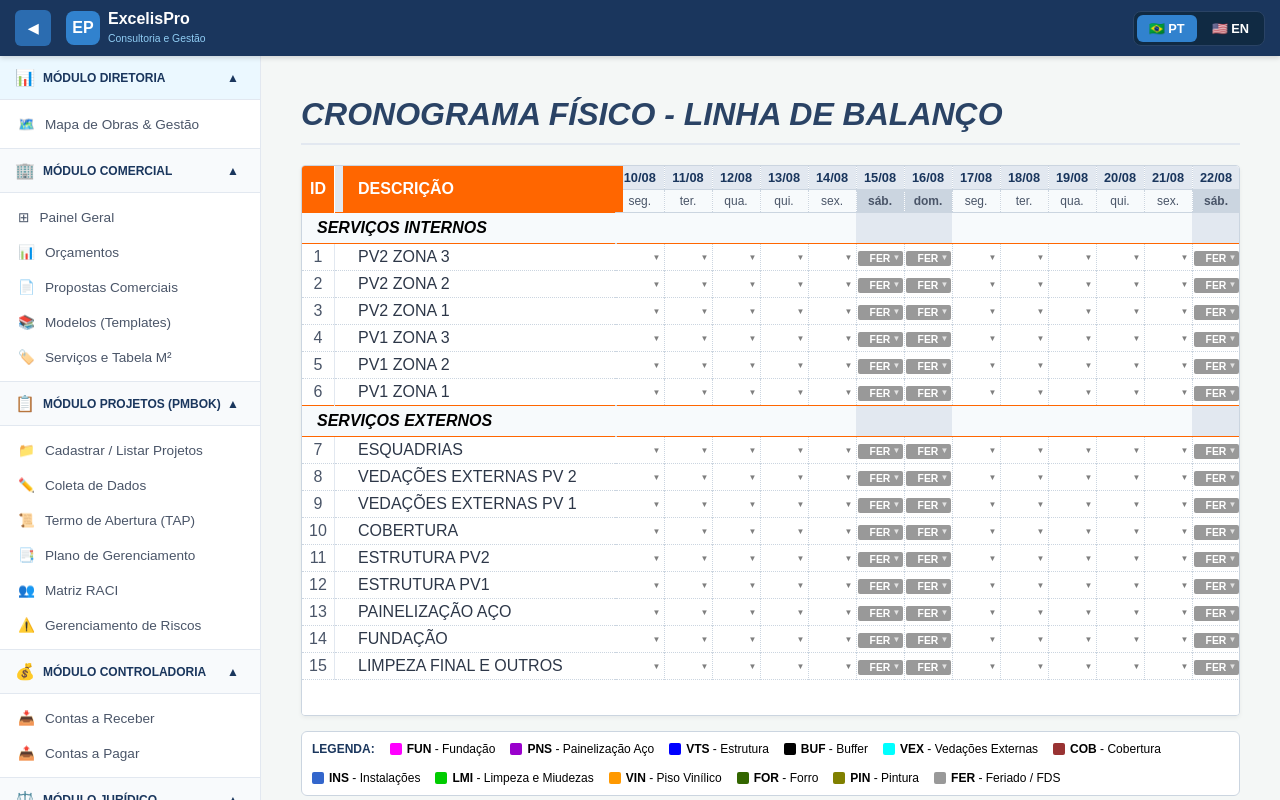
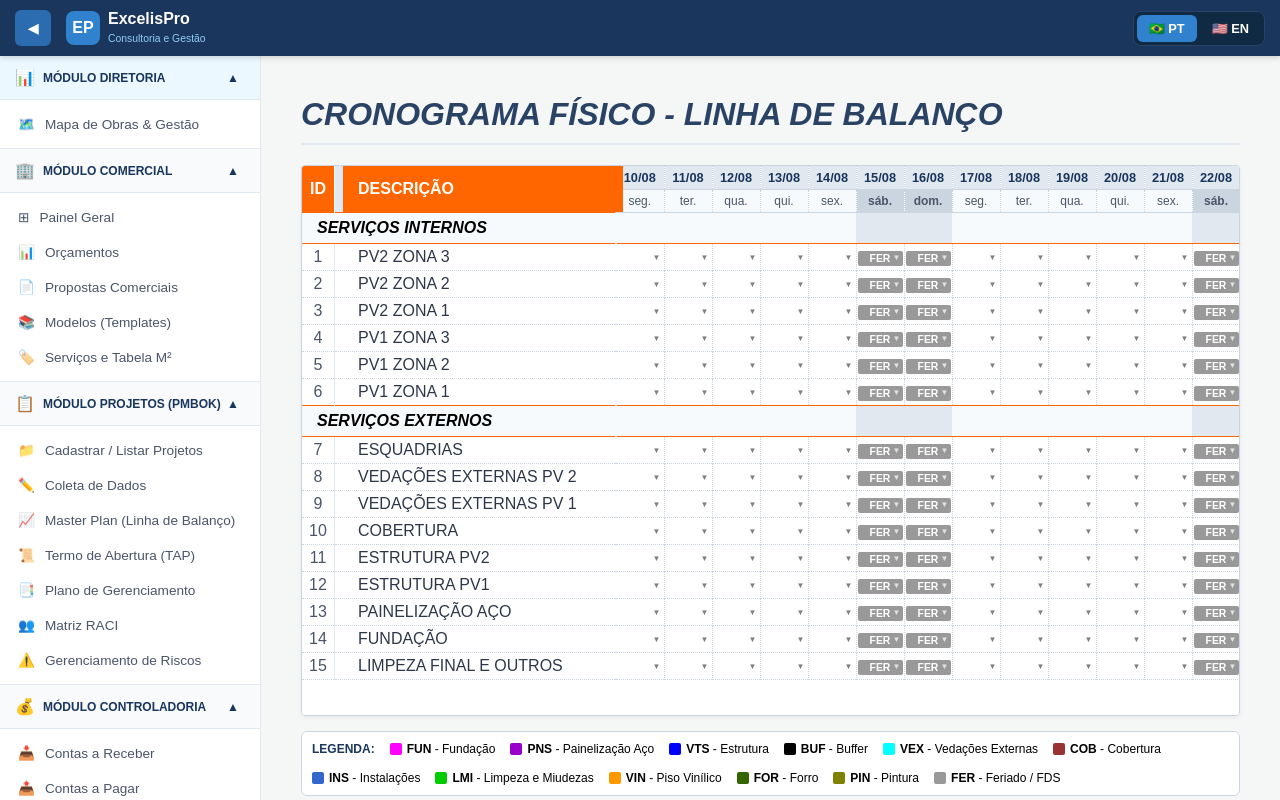
Before and after one commit to gestaoexcelispro/excelispro, a Next.js app: page /dashboard/projetos/masterplan in a window 1280 px wide. Built offline with nearby package versions, Linux system fonts and the light colour scheme.

Commit message:
Update layout.js

```diff
--- a/src/app/dashboard/layout.js
+++ b/src/app/dashboard/layout.js
@@ -1,5 +1,5 @@
 'use client';
-import { useState } from 'react';
+import { useState, cloneElement } from 'react';
 import { usePathname } from 'next/navigation';
 import { useLanguage } from '../../contexts/LanguageContext';
 
@@ -17,6 +17,7 @@ const translations = {
     projectsModule: 'MÓDULO PROJETOS (PMBOK)',
     projectList: 'Cadastrar / Listar Projetos',
     coletaDados: 'Coleta de Dados',
+    masterPlan: 'Master Plan (Linha de Balanço)',
     tap: 'Termo de Abertura (TAP)',
     managementPlan: 'Plano de Gerenciamento',
     raci: 'Matriz RACI',
@@ -43,6 +44,7 @@ const translations = {
     projectsModule: 'PROJECTS MODULE (PMBOK)',
     projectList: 'Register / List Projects',
     coletaDados: 'Data Collection',
+    masterPlan: 'Master Plan (Line of Balance)',
     tap: 'Project Charter (TAP)',
     managementPlan: 'Management Plan',
     raci: 'RACI Matrix',
@@ -70,6 +72,9 @@ export default function DashboardLayout({ children }) {
   const [isFinancialOpen, setIsFinancialOpen] = useState(true);
   const [isLegalOpen, setIsLegalOpen] = useState(true);
 
+  // Referências para disparar as funções da página filha (usado na coleta de dados)
+  const [modalTriggers, setModalTriggers] = useState({ openColeta: null, openSetorizacao: null });
+
   const changeLanguage = (targetLang) => {
     if (setLang) setLang(targetLang);
     if (toggleLanguage && lang !== targetLang) toggleLanguage();
@@ -79,6 +84,7 @@ export default function DashboardLayout({ children }) {
     if (pathname.includes('/diretoria/mapa')) return `${t.directorateModule} > ${t.mapDashboard}`;
     if (pathname.includes('/projetos/lista')) return `${t.projectsModule} > ${t.projectList}`;
     if (pathname.includes('/projetos/coleta')) return `${t.projectsModule} > ${t.coletaDados}`;
+    if (pathname.includes('/projetos/masterplan')) return `${t.projectsModule} > ${t.masterPlan}`;
     if (pathname.includes('/projetos/tap')) return `${t.projectsModule} > ${t.tap}`;
     if (pathname.includes('/projetos/plano')) return `${t.projectsModule} > ${t.managementPlan}`;
     if (pathname.includes('/projetos/raci')) return `${t.projectsModule} > ${t.raci}`;
@@ -203,6 +209,10 @@ export default function DashboardLayout({ children }) {
               <nav style={{ padding: '8px', display: 'flex', flexDirection: 'column', gap: '3px', borderBottom: '1px solid #e2e8f0' }}>
                 <a href="/dashboard/projetos/lista" style={{ display: 'flex', alignItems: 'center', gap: '10px', padding: '8px 10px', textDecoration: 'none', color: '#4a5568', borderRadius: '6px', fontSize: '0.85rem' }}><span>📁</span> {t.projectList}</a>
                 <a href="/dashboard/projetos/coleta" style={{ display: 'flex', alignItems: 'center', gap: '10px', padding: '8px 10px', textDecoration: 'none', color: '#4a5568', borderRadius: '6px', fontSize: '0.85rem' }}><span>✏️</span> {t.coletaDados}</a>
+
+                {/* NOVO MENU MASTER PLAN */}
+                <a href="/dashboard/projetos/masterplan" style={{ display: 'flex', alignItems: 'center', gap: '10px', padding: '8px 10px', textDecoration: 'none', color: '#4a5568', borderRadius: '6px', fontSize: '0.85rem' }}><span>📈</span> {t.masterPlan}</a>
+
                 <a href="/dashboard/projetos/tap" style={{ display: 'flex', alignItems: 'center', gap: '10px', padding: '8px 10px', textDecoration: 'none', color: '#4a5568', borderRadius: '6px', fontSize: '0.85rem' }}><span>📜</span> {t.tap}</a>
                 <a href="/dashboard/projetos/plano" style={{ display: 'flex', alignItems: 'center', gap: '10px', padding: '8px 10px', textDecoration: 'none', color: '#4a5568', borderRadius: '6px', fontSize: '0.85rem' }}><span>📑</span> {t.managementPlan}</a>
                 <a href="/dashboard/projetos/raci" style={{ display: 'flex', alignItems: 'center', gap: '10px', padding: '8px 10px', textDecoration: 'none', color: '#4a5568', borderRadius: '6px', fontSize: '0.85rem' }}><span>👥</span> {t.raci}</a>
@@ -240,7 +250,8 @@ export default function DashboardLayout({ children }) {
         </aside>
 
         <main style={{ flex: 1, overflowY: 'auto', padding: '20px' }}>
-          {children}
+          {/* Passa a função para registrar os gatilhos dos modais para a página filha */}
+          {cloneElement(children, { registerModalTriggers: (triggers) => setModalTriggers(triggers) })}
         </main>
       </div>
 
```
